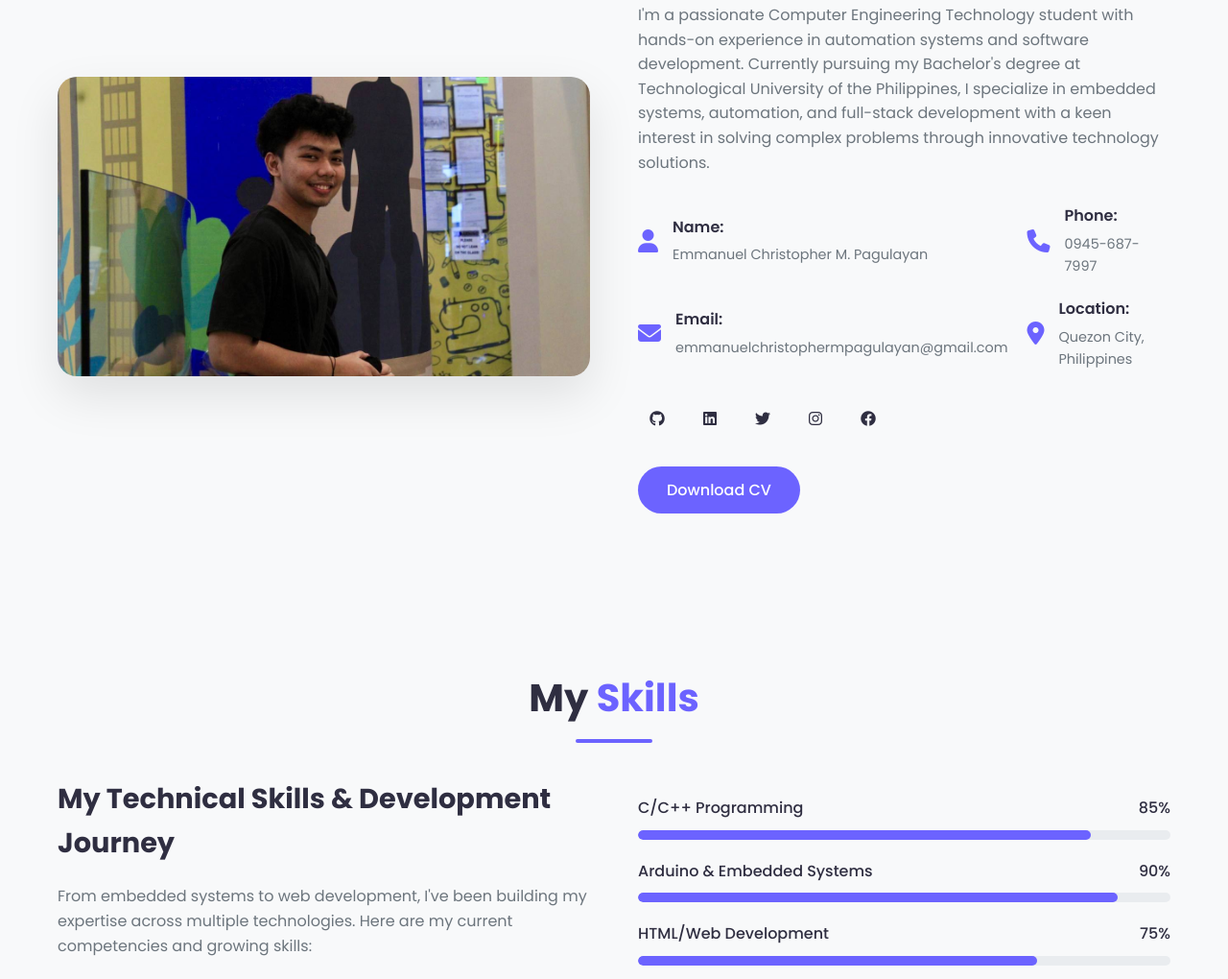
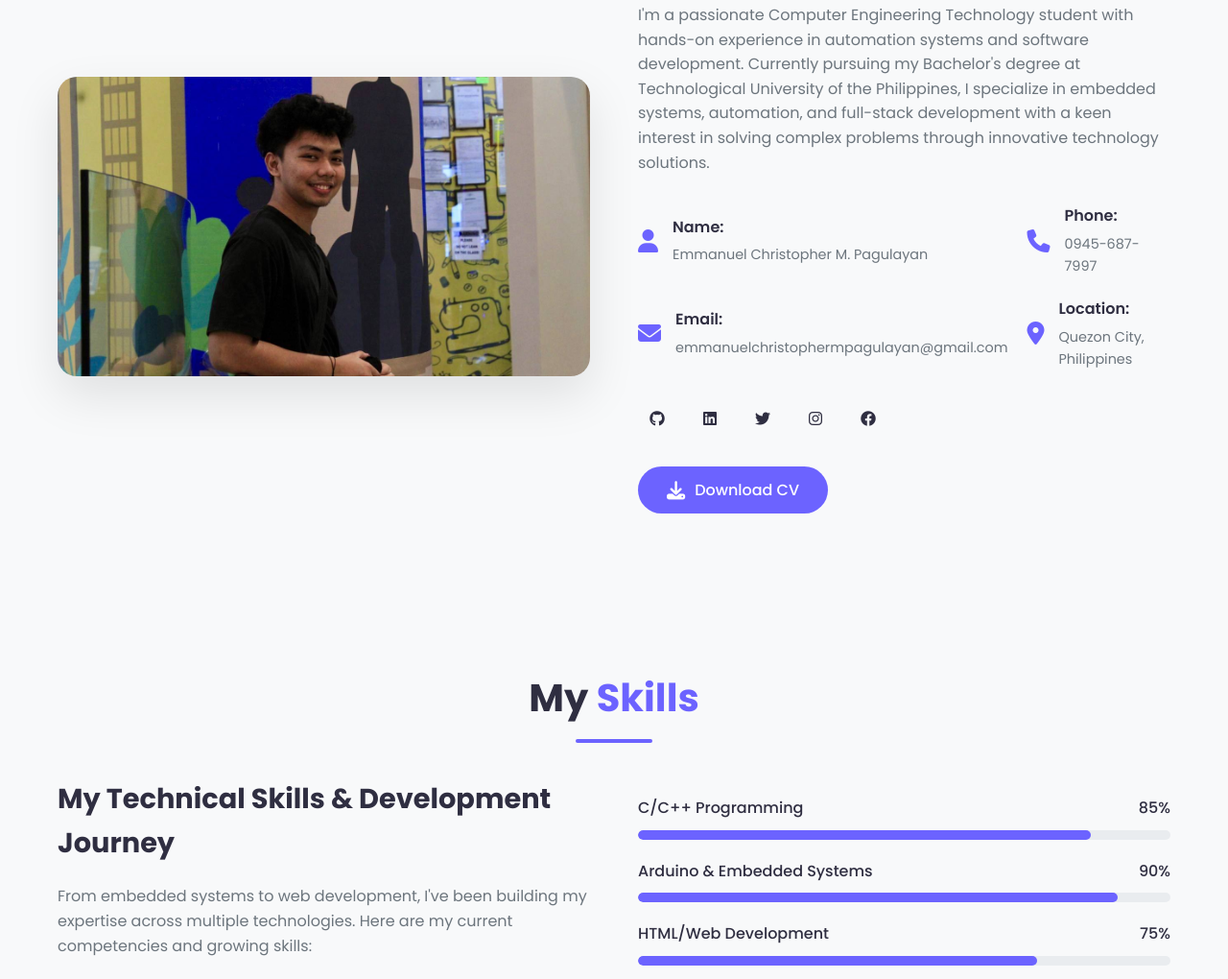
Before and after one commit to EmmanueGit/ECMPagulayan-Portfolio, a plain HTML site: page index.html in a window 1280 px wide. Shown: the part 1057-2077 px from the top of the page at 96% size. Drawn offline with nearby package versions, Linux system fonts and the light colour scheme.

Commit message:
Added pdf for the Download CV & Changed Profile Picture

```diff
--- a/index.html
+++ b/index.html
@@ -139,8 +139,10 @@
                         <a href="https://facebook.com/emman.christopher.pagulayan" target="_blank"><i class="fab fa-facebook"></i></a>
                     </div>
 
-                    <a href="#" class="btn btn-primary download-cv">Download CV</a>
-                </div>
+                    <a href="Download/Emmanuel Pagulayan_Resume.pdf" download class="btn btn-primary download-cv">
+                        <i class="fas fa-download"></i> Download CV
+                    </a>
+            </div>
             </div>
         </div>
     </section>
--- a/script.js
+++ b/script.js
@@ -40,7 +40,7 @@ document.addEventListener('DOMContentLoaded', function() {
     // Initialize Typewriter Effect
     if (document.getElementById('typewriter')) {
         const typed = new Typed('#typewriter', {
-            strings: ["Emmanuel Christopher M. Pagulayan", "Embedded Systems Developer", "Automation Engineer", "Tech Enthusiast"],
+            strings: ["Emmanuel Christopher M. Pagulayan", "Aspiring Developer", "Automation Engineer", "Tech Enthusiast"],
             typeSpeed: 50,
             backSpeed: 30,
             loop: true,
```
Also changed, not shown: images/profile.jpg, 1 other file.
